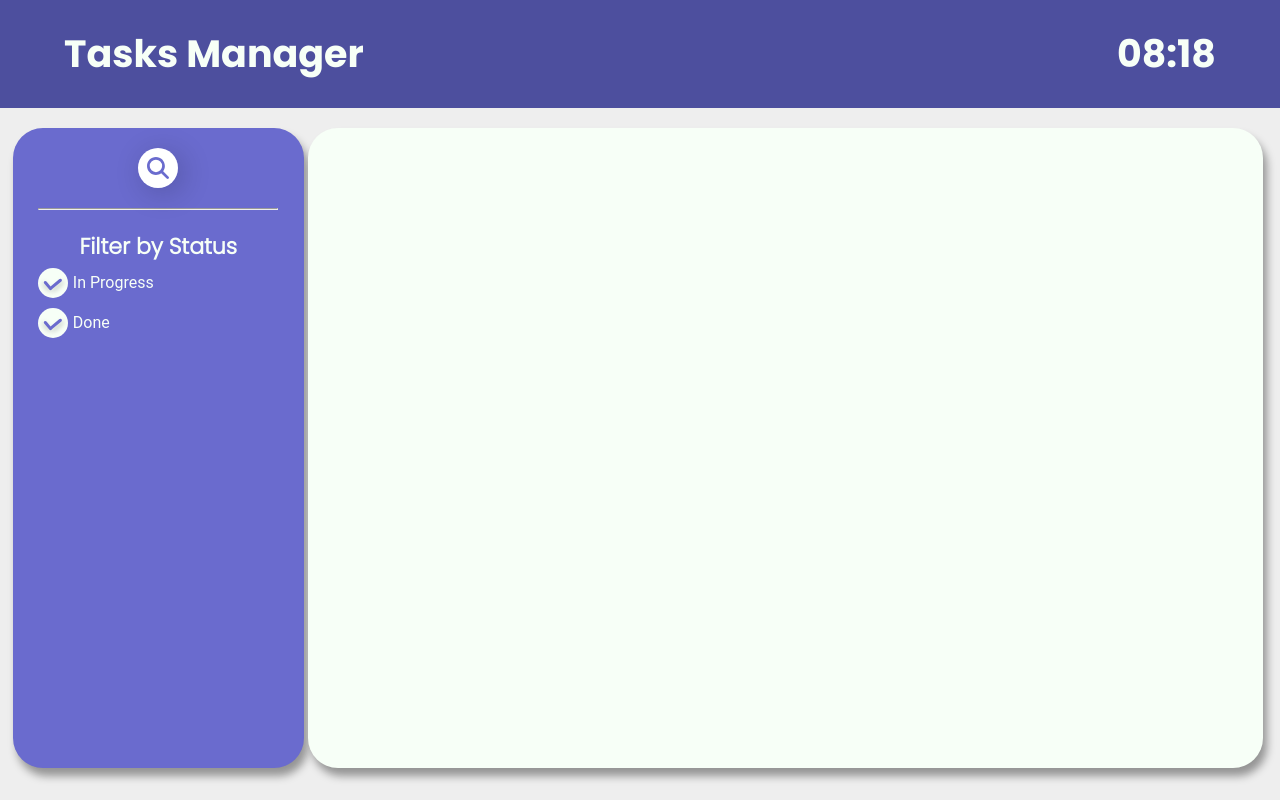
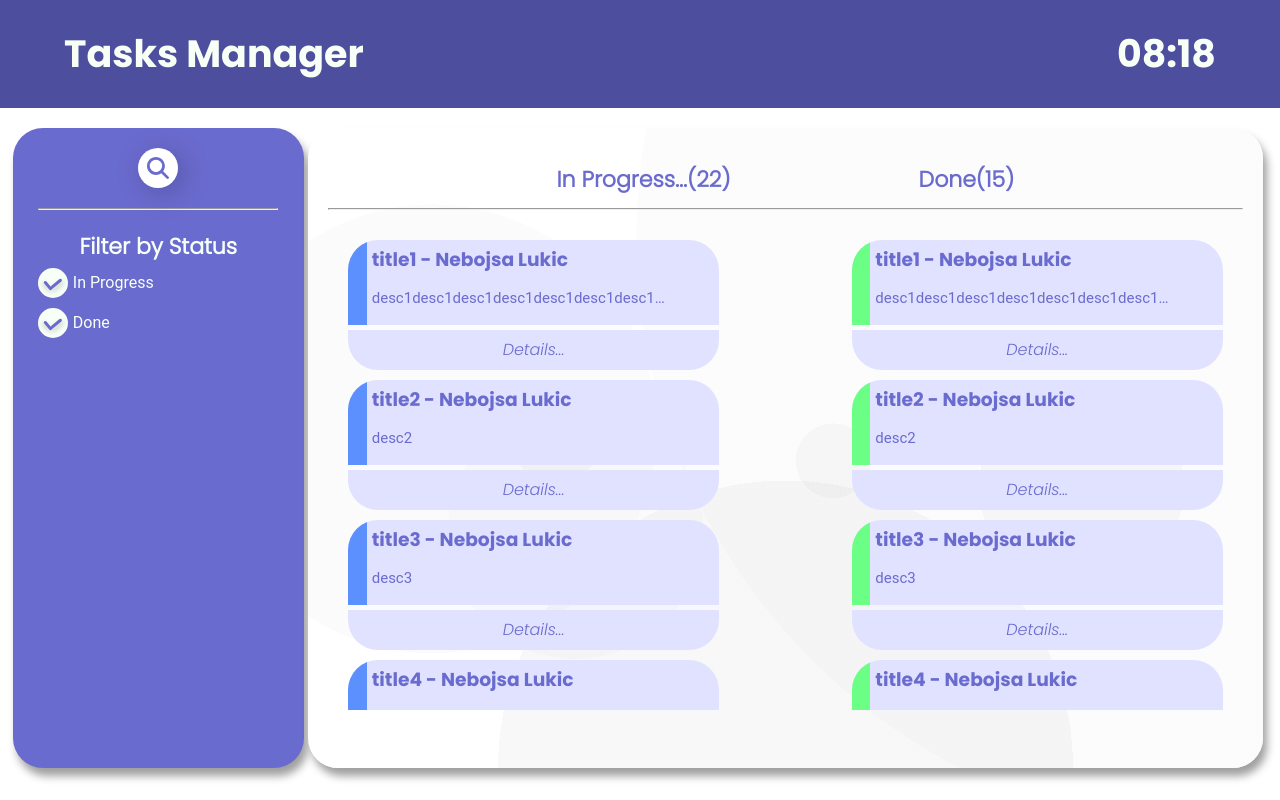
Before and after one commit to nlukic129/TaskManager, a React (Create React App) app: page / in a window 1280 px wide. Built offline with nearby package versions, Linux system fonts and the light colour scheme.

Commit message:
Update Tasks module CSS and add task data

```diff
--- /dev/null
+++ b/src/components/UI/Task.module.css
@@ -0,0 +1,91 @@
+.wrapper {
+  width: 90%;
+  height: 130px;
+  border-radius: 30px;
+  overflow: hidden;
+  margin: 10px auto;
+  color: #6a6bce;
+}
+
+.wrapper:hover > * {
+  background-color: #6a6bce;
+  color: #e1e2ff;
+}
+
+.wrapper:hover {
+  overflow: none;
+  scale: 1.05;
+}
+
+.main {
+  height: 85px;
+  background: #e1e2ff;
+  margin-bottom: 5px;
+  cursor: grab;
+  justify-content: start;
+  display: flex;
+  width: 100%;
+}
+
+.details {
+  height: 40px;
+  background: #e1e2ff;
+  margin-bottom: 5px;
+  cursor: pointer;
+}
+
+.statusColorInProgress {
+  background-color: #5c90ff;
+  width: 5%;
+  height: 100%;
+}
+
+.statusColorDone {
+  background-color: #6bff85;
+  width: 5%;
+  height: 100%;
+}
+
+@font-face {
+  font-family: PoppinsBold;
+  src: url("../../assets/fonts/Poppins-Bold.ttf");
+}
+@font-face {
+  font-family: PoppinsLightItalic;
+  src: url("../../assets/fonts/Poppins-LightItalic.ttf");
+}
+
+.details {
+  text-align: center;
+  padding: 7px;
+  font-family: PoppinsLightItalic;
+}
+.data {
+  padding: 5px;
+  display: flex;
+  justify-content: space-between;
+}
+
+.data h3 {
+  margin: 0;
+  font-family: PoppinsBold;
+}
+
+.description {
+  white-space: nowrap;
+  overflow: hidden;
+  text-overflow: ellipsis;
+  max-width: 300px;
+  font-size: 15px;
+}
+
+.responsiblePerson {
+}
+
+.responsiblePerson p {
+  white-space: nowrap;
+  overflow: hidden;
+  text-overflow: ellipsis;
+  max-width: 300px;
+  font-size: 15px;
+}
--- /dev/null
+++ b/src/components/UI/Task.tsx
@@ -0,0 +1,38 @@
+import classes from "./Task.module.css";
+
+import { taskStatus } from "../../store/TaskSlice";
+
+interface TaskProps {
+  title: string;
+  description: string;
+  responsiblePerson: string;
+  status: taskStatus;
+}
+
+const statusClasses = {
+  [taskStatus.DONE]: classes.statusColorDone,
+  [taskStatus.PROGRESS]: classes.statusColorInProgress,
+};
+
+const Task = ({ title, description, responsiblePerson, status }: TaskProps) => {
+  return (
+    <div className={classes.wrapper}>
+      <div className={classes.main}>
+        <div className={statusClasses[status]}></div>
+        <div className={classes.data}>
+          <div>
+            <h3>
+              {title} - {responsiblePerson}
+            </h3>
+            <p className={classes.description}>{description}</p>
+          </div>
+        </div>
+      </div>
+      <div className={classes.details}>
+        <span>Details...</span>
+      </div>
+    </div>
+  );
+};
+
+export default Task;
--- a/src/components/tasks/Tasks.module.css
+++ b/src/components/tasks/Tasks.module.css
@@ -1,9 +1,47 @@
 .tasks_wrapper {
   width: 73%;
-  background-color: #f7fff7;
+  background-image: radial-gradient(circle at 13% 47%, rgba(140, 140, 140, 0.03) 0%, rgba(140, 140, 140, 0.03) 25%, transparent 25%, transparent 100%),
+    radial-gradient(circle at 28% 63%, rgba(143, 143, 143, 0.03) 0%, rgba(143, 143, 143, 0.03) 16%, transparent 16%, transparent 100%),
+    radial-gradient(circle at 81% 56%, rgba(65, 65, 65, 0.03) 0%, rgba(65, 65, 65, 0.03) 12%, transparent 12%, transparent 100%),
+    radial-gradient(circle at 26% 48%, rgba(60, 60, 60, 0.03) 0%, rgba(60, 60, 60, 0.03) 6%, transparent 6%, transparent 100%),
+    radial-gradient(circle at 97% 17%, rgba(150, 150, 150, 0.03) 0%, rgba(150, 150, 150, 0.03) 56%, transparent 56%, transparent 100%),
+    radial-gradient(circle at 50% 100%, rgba(25, 25, 25, 0.03) 0%, rgba(25, 25, 25, 0.03) 36%, transparent 36%, transparent 100%),
+    radial-gradient(circle at 55% 52%, rgba(69, 69, 69, 0.03) 0%, rgba(69, 69, 69, 0.03) 6%, transparent 6%, transparent 100%),
+    linear-gradient(90deg, rgb(255, 255, 255), rgb(255, 255, 255));
   margin: 0 auto;
   padding: 20px;
   border-radius: 30px;
   height: 75vh;
   box-shadow: 4px 8px 8px hsl(0deg 0% 0% / 0.38);
 }
+
+.tasks_wrapper hr {
+  margin: 20px auto;
+}
+
+.header {
+  height: 40px;
+  display: flex;
+  justify-content: space-between;
+  width: 50%;
+  color: #6a6bce;
+  margin: auto;
+}
+
+.header h1 {
+  font-family: PoppinsLight;
+  font-size: 22px;
+  margin-bottom: 0;
+}
+
+.tasks {
+  display: flex;
+  justify-content: space-between;
+}
+
+.task {
+  width: 45%;
+  height: 60vh;
+  overflow-y: scroll;
+  overflow-x: hidden;
+}
--- a/src/components/tasks/Tasks.tsx
+++ b/src/components/tasks/Tasks.tsx
@@ -1,6 +1,91 @@
 import classes from "./Tasks.module.css";
+import Task from "../UI/Task";
+import { taskStatus } from "../../store/TaskSlice";
+import { useEffect, useState } from "react";
+
 const Tasks = () => {
-  return <div className={classes.tasks_wrapper}></div>;
+  const tasks = [
+    {
+      title: "title1",
+      description: "desc1desc1desc1desc1desc1desc1desc1desc1desc1desc1desc1desc1desc1desc1desc1desc1desc1desc1desc1desc1desc1desc1desc1desc1desc1",
+      status: taskStatus.PROGRESS,
+    },
+    { title: "title2", description: "desc2", status: taskStatus.PROGRESS },
+    { title: "title3", description: "desc3", status: taskStatus.PROGRESS },
+    { title: "title4", description: "desc4", status: taskStatus.PROGRESS },
+    { title: "title5", description: "desc5", status: taskStatus.PROGRESS },
+    { title: "title6", description: "desc6", status: taskStatus.PROGRESS },
+    { title: "title7", description: "desc7", status: taskStatus.PROGRESS },
+    { title: "title8", description: "desc8", status: taskStatus.PROGRESS },
+    { title: "title9", description: "desc9", status: taskStatus.PROGRESS },
+    { title: "title10", description: "desc10", status: taskStatus.PROGRESS },
+    { title: "title10", description: "desc10", status: taskStatus.PROGRESS },
+    { title: "title10", description: "desc10", status: taskStatus.PROGRESS },
+    { title: "title10", description: "desc10", status: taskStatus.PROGRESS },
+    { title: "title10", description: "desc10", status: taskStatus.PROGRESS },
+    { title: "title10", description: "desc10", status: taskStatus.PROGRESS },
+    { title: "title10", description: "desc10", status: taskStatus.PROGRESS },
+    { title: "title10", description: "desc10", status: taskStatus.PROGRESS },
+    { title: "title10", description: "desc10", status: taskStatus.PROGRESS },
+    { title: "title10", description: "desc10", status: taskStatus.PROGRESS },
+    { title: "title10", description: "desc10", status: taskStatus.PROGRESS },
+    { title: "title10", description: "desc10", status: taskStatus.PROGRESS },
+    { title: "title10", description: "desc10", status: taskStatus.PROGRESS },
+    { title: "title10", description: "desc10", status: taskStatus.PROGRESS },
+    { title: "title10", description: "desc10", status: taskStatus.PROGRESS },
+  ];
+  const tasks2 = [
+    {
+      title: "title1",
+      description: "desc1desc1desc1desc1desc1desc1desc1desc1desc1desc1desc1desc1desc1desc1desc1desc1desc1desc1desc1desc1desc1desc1desc1desc1desc1",
+      status: taskStatus.DONE,
+    },
+    { title: "title2", description: "desc2", status: taskStatus.DONE },
+    { title: "title3", description: "desc3", status: taskStatus.DONE },
+    { title: "title4", description: "desc4", status: taskStatus.DONE },
+    { title: "title5", description: "desc5", status: taskStatus.DONE },
+    { title: "title6", description: "desc6", status: taskStatus.DONE },
+    { title: "title7", description: "desc7", status: taskStatus.DONE },
+    { title: "title8", description: "desc8", status: taskStatus.DONE },
+    { title: "title9", description: "desc9", status: taskStatus.DONE },
+    { title: "title10", description: "desc10", status: taskStatus.DONE },
+    { title: "title10", description: "desc10", status: taskStatus.DONE },
+    { title: "title10", description: "desc10", status: taskStatus.DONE },
+    { title: "title10", description: "desc10", status: taskStatus.DONE },
+    { title: "title10", description: "desc10", status: taskStatus.DONE },
+    { title: "title10", description: "desc10", status: taskStatus.DONE },
+    { title: "title10", description: "desc10", status: taskStatus.DONE },
+    { title: "title10", description: "desc10", status: taskStatus.DONE },
+    { title: "title10", description: "desc10", status: taskStatus.DONE },
+    { title: "title10", description: "desc10", status: taskStatus.DONE },
+    { title: "title10", description: "desc10", status: taskStatus.DONE },
+    { title: "title10", description: "desc10", status: taskStatus.DONE },
+    { title: "title10", description: "desc10", status: taskStatus.DONE },
+    { title: "title10", description: "desc10", status: taskStatus.DONE },
+    { title: "title10", description: "desc10", status: taskStatus.DONE },
+  ];
+
+  return (
+    <div className={classes.tasks_wrapper}>
+      <div className={classes.header}>
+        <h1>In Progress...(22)</h1>
+        <h1>Done(15)</h1>
+      </div>
+      <hr />
+      <div className={classes.tasks}>
+        <div className={classes.task}>
+          {tasks.map((task) => (
+            <Task {...task} responsiblePerson="Nebojsa Lukic" />
+          ))}
+        </div>
+        <div className={classes.task}>
+          {tasks2.map((task) => (
+            <Task {...task} responsiblePerson="Nebojsa Lukic" />
+          ))}
+        </div>
+      </div>
+    </div>
+  );
 };
 
 export default Tasks;
--- a/src/index.css
+++ b/src/index.css
@@ -4,7 +4,19 @@
 }
 
 body {
-  background-color: #eeeeee;
   font-family: "Roboto", sans-serif;
   margin: 0;
 }
+
+::-webkit-scrollbar {
+  width: 8px;
+}
+
+::-webkit-scrollbar-thumb {
+  background-color: #6a6bce; /* Boja thumb-a */
+  border-radius: 4px; /* Radijus thumb-a */
+}
+
+::-webkit-scrollbar-track {
+  background-color: #f1f1f1; /* Boja pozadine track-a */
+}
```
